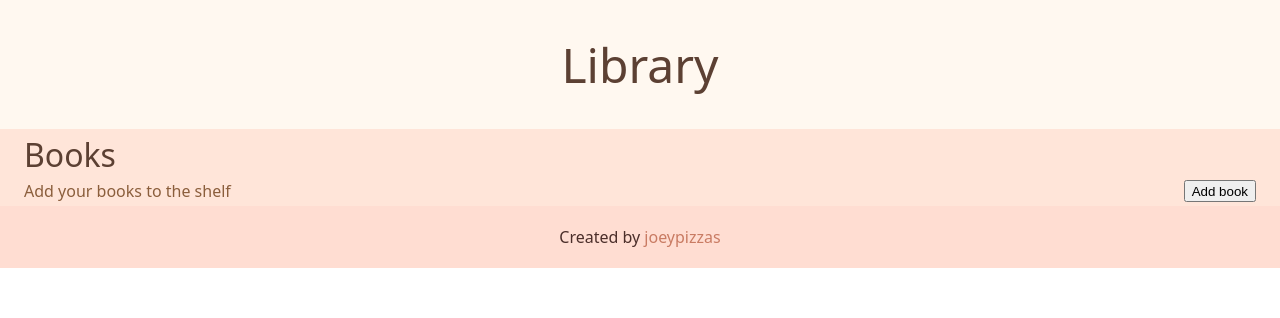
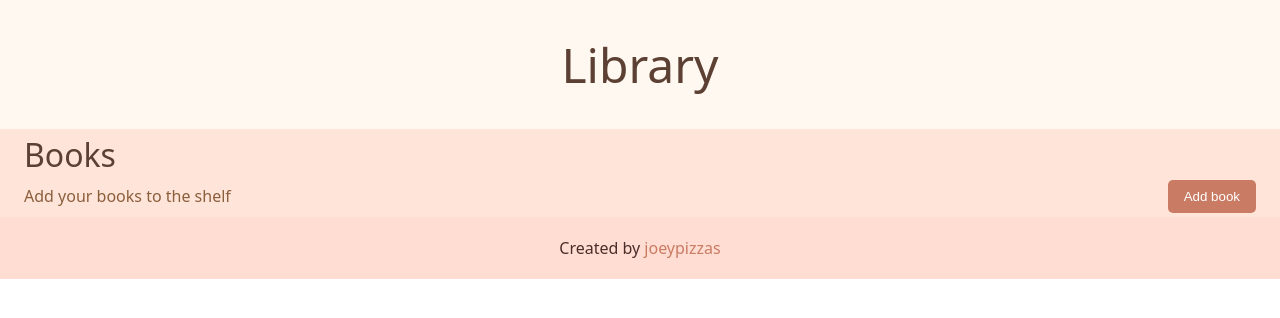
Before and after one commit to joeypizzas/odin-library, a plain HTML site: page index.html in a window 1280 px wide. Drawn offline with Linux system fonts and the light colour scheme.

Commit message:
styled new book button

```diff
--- a/style.css
+++ b/style.css
@@ -42,8 +42,21 @@ body {
 #books-subheader {
     display: flex;
     justify-content: space-between;
+    align-items: center;
     color: #8B5E3C;
     padding-top: .25rem;
+}
+
+#new-book-button {
+    background-color: #C97B63;
+    color: #FFFFFF;
+    border: none;
+    border-radius: 5px;
+    padding: .55rem 1rem .55rem 1rem;
+}
+
+#new-book-button:hover {
+    background-color: #D89078;
 }
 
 #footer-container {
```
